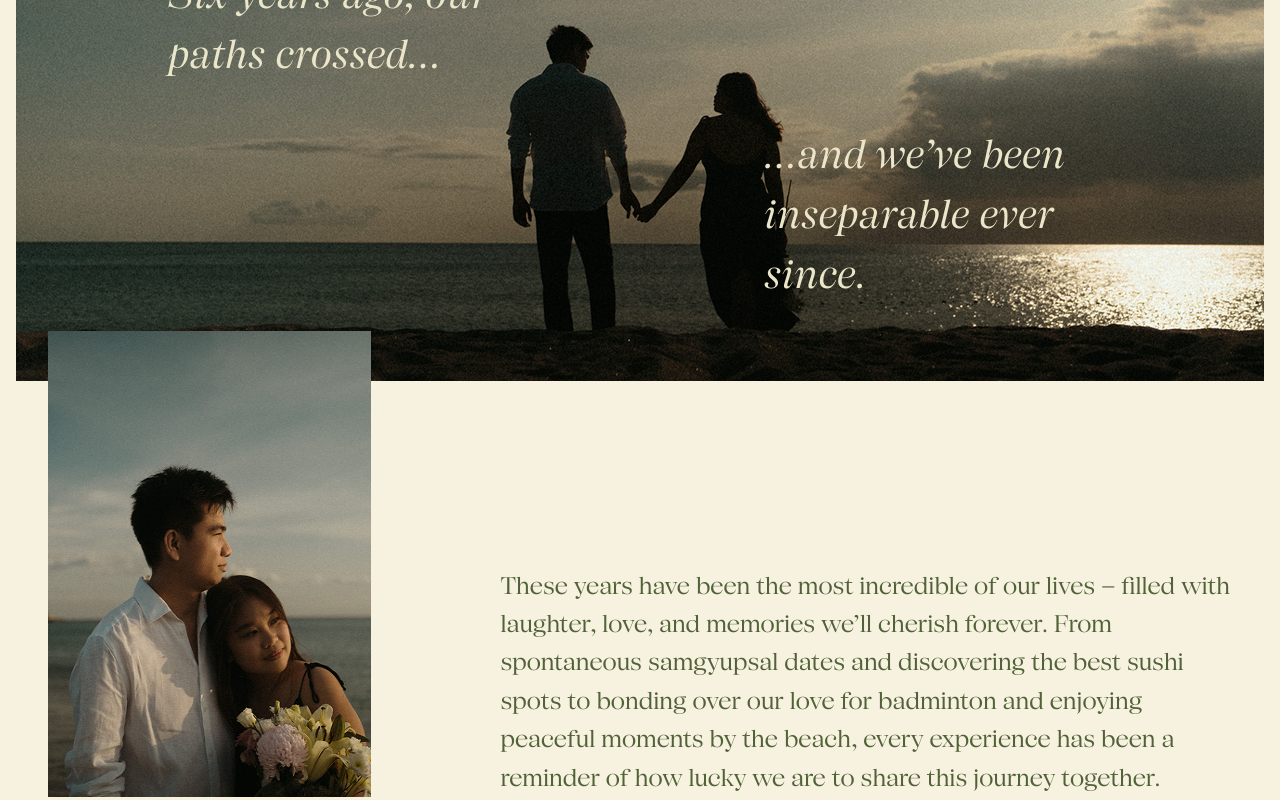
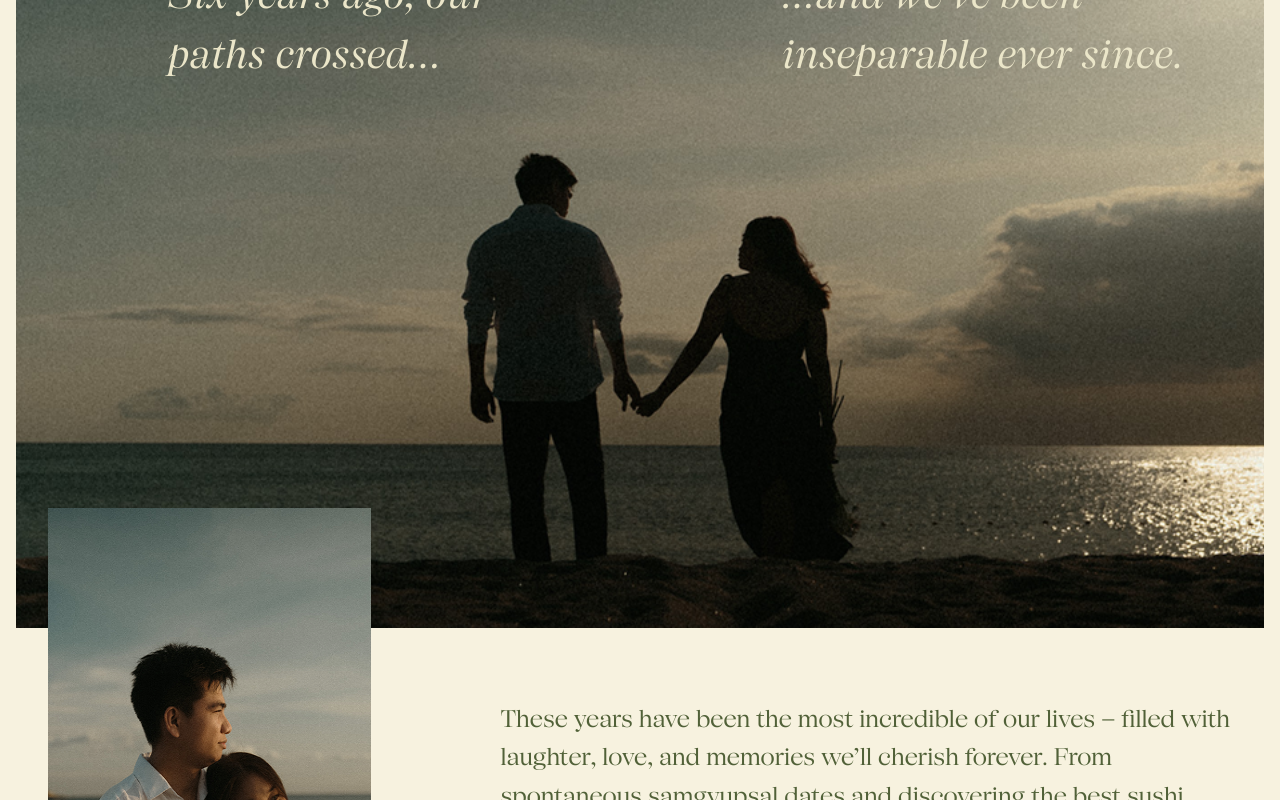
Before and after one commit to brynldrn/bea-and-neil-wedding, a Next.js app: page / in a window 1280 px wide. Shown: the part 1200-2000 px from the top of the page. Built offline with nearby package versions, Linux system fonts and the light colour scheme; what google-auth-library would draw is missing.

Commit message:
fix: update two-up spacing

```diff
--- a/components/two-up.tsx
+++ b/components/two-up.tsx
@@ -8,7 +8,7 @@ import { motion } from 'motion/react'
 export default function TwoUp() {
   return (
     <section className="flex px-4 bg-cream py-10 flex-col max-w-[1440px] xl:mx-auto" id="our-story">
-      <div className='relative h-[611px] lg:h-[741px] w-full flex flex-col gap-20 items-center px-8 py-16'>
+      <div className='relative h-[611px] lg:h-[741px] xl:h-[988px] w-full flex flex-col gap-20 items-center px-8 py-16'>
         <Image src={twoUpImage} fill alt='Bea and Neil holding hands' className='object-cover w-full h-full' />
         <motion.h1
           initial={{ opacity: 0, y: 50 }}
@@ -21,7 +21,7 @@ export default function TwoUp() {
         </motion.h1>
 
         {/* supporting text */}
-        <div className='flex flex-col gap-10 z-20 lg:w-full lg:px-10 xl:px-[120px]'>
+        <div className='flex flex-col gap-10 z-20 lg:w-full lg:pl-10 xl:pl-[120px] lg:flex-row lg:items-center lg:justify-between w-full lg:pr-0'>
           <motion.h2
             initial={{ opacity: 0, y: 50 }}
             viewport={{ once: true }}
@@ -35,7 +35,7 @@ export default function TwoUp() {
             viewport={{ once: true }}
             whileInView={{ opacity: 1, y: 0 }}
             transition={{ duration: 0.5 }}
-            className='text-off-white italic font-normal text-[20px] font-serif w-1/2 ml-auto lg:text-[30px] lg:max-w-[348px] xl:text-[40px]'
+            className='text-off-white italic font-normal text-[20px] font-serif w-1/2 ml-auto lg:ml-0 lg:text-[30px] lg:max-w-[348px] xl:text-[40px] xl:max-w-[450px]'
           >
             ...and we&rsquo;ve been inseparable ever since.
           </motion.h2>
@@ -43,7 +43,7 @@ export default function TwoUp() {
       </div>
 
       {/* translated section */}
-      <div className='flex flex-col gap-10 px-8 translate-y-[-50px] lg:flex-row lg:flex-nowrap lg:gap-[130px] lg:items-end'>
+      <div className='flex flex-col gap-10 px-8 -translate-y-[50px] lg:-translate-y-[120px] lg:flex-row lg:flex-nowrap lg:gap-[77px] xl:gap-[130px]'>
         <motion.div
           initial={{ opacity: 0, y: 50 }}
           viewport={{ once: true }}
@@ -57,7 +57,7 @@ export default function TwoUp() {
           viewport={{ once: true }}
           whileInView={{ opacity: 1, y: 0 }}
           transition={{ duration: 0.5 }}
-          className='text-[18px] font-serif font-normal leading-[160%] text-dark-green xl:text-2xl lg:basis-1/2 xl:basis-2/3'>
+          className='text-[18px] font-serif font-normal leading-[160%] text-dark-green xl:text-2xl lg:basis-1/2 xl:basis-2/3 lg:mt-48'>
           These years have been the most incredible of our lives &ndash; filled with laughter, love, and memories we&rsquo;ll cherish forever. From spontaneous samgyupsal dates and discovering the best sushi spots to bonding over our love for badminton and enjoying peaceful moments by the beach, every experience has been a reminder of how lucky we are to share this journey together.
         </motion.p>
       </div>
```
